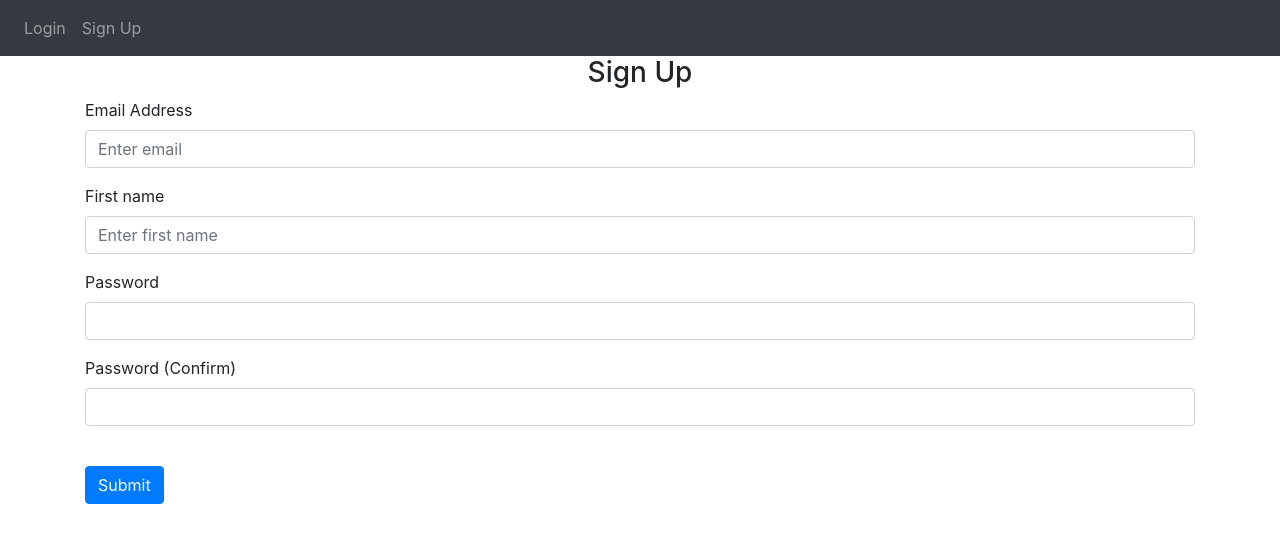
After one commit to cfranco87/practice_flask, a Flask app: template website/templates/signup.html in a window 1280 px wide. The commit adds this page. Shown: the top 543 px of the page. Run offline with Flask 3, Linux system fonts and the light colour scheme; the template is opened without the code that fills it, so the values that code supplies are empty; some libraries are stand-ins or nearby versions.

Commit message:
flask v9

```diff
--- a/website/templates/home.html
+++ b/website/templates/home.html
@@ -1,2 +1,7 @@
 {% extends "base.html" %}
+
 {%  block title %}Home{% endblock %}
+
+{% content block %}
+    <h1> This is the home page</h1>
+{% end block%}
--- /dev/null
+++ b/website/templates/signup.html
@@ -0,0 +1,56 @@
+{% extends "base.html" %}
+
+{% block title %}Sign Up{% endblock %}
+
+{% block content %}
+
+<!--form for entering email-->
+<form method="POST">
+    <h3 align="center">Sign Up</h3>
+    <div class="form-group">
+        <label for="email">Email Address</label>
+        <input
+            type="email"
+            class="form-control"
+            id="email"
+            name="email"
+            placeholder="Enter email"
+        />
+    </div>
+    <!--new form for name-->
+    <div class="form-group">
+        <label for="firstName">First name</label>
+        <input
+            type="text"
+            class="form-control"
+            id="firstName"
+            name="firstName"
+            placeholder="Enter first name"
+        />
+    </div>
+    <!--new form for password 1-->
+    <div class="form-group">
+        <label for="password1">Password</label>
+        <input
+            type="password"
+            class="form-control"
+            id="password1"
+            name="password1
+            placeholder="Enter password"
+        />
+    </div>
+    <!--form for password2/repeat password-->
+    <div class="form-group">
+        <label for="password2">Password (Confirm)</label>
+        <input
+            type="password"
+            class="form-control"
+            id="password2"
+            name="password2
+            placeholder="Confirm password"
+        />
+    </div>
+    <br />
+    <button type="submit" class="btn btn-primary">Submit</button>
+</form>
+{% endblock %}
```
Also changed, not shown: website/auth.py (+4 -3 lines), website/templates/login.html (added, +34 -0 lines).
